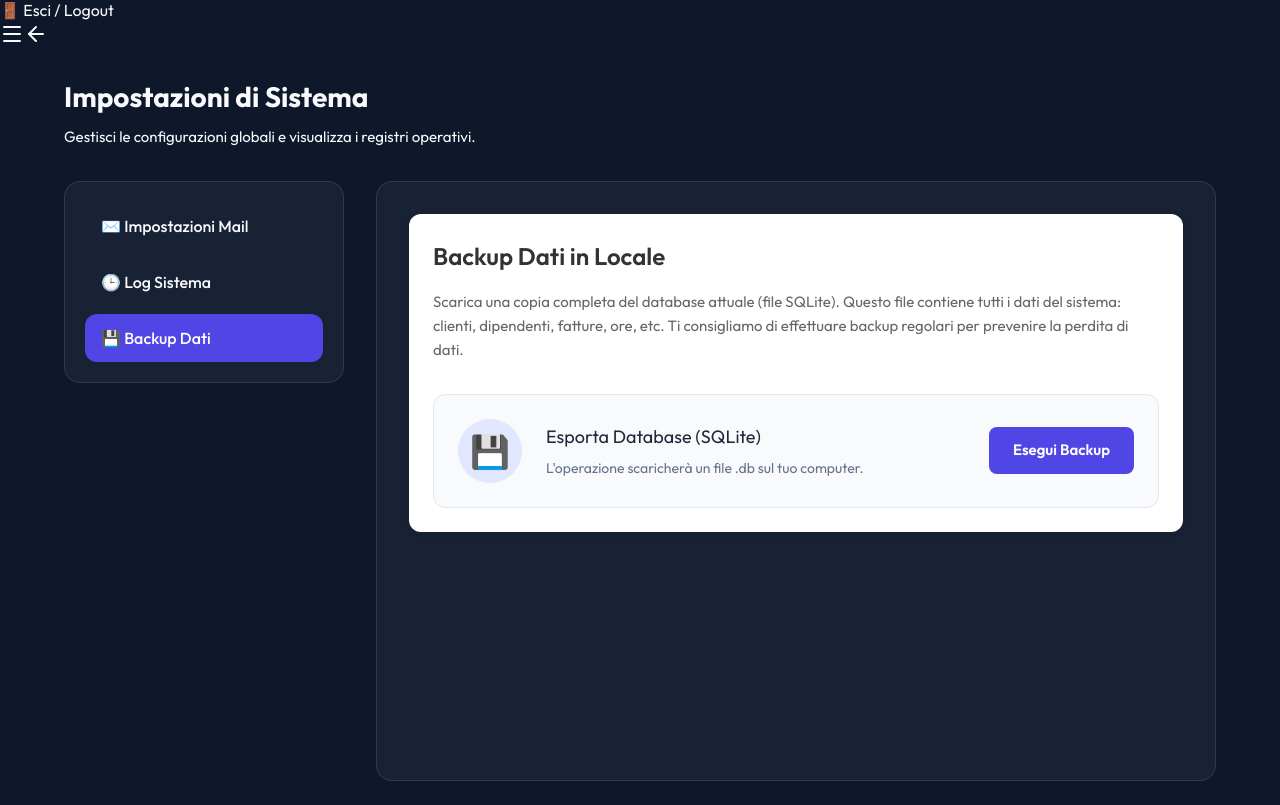
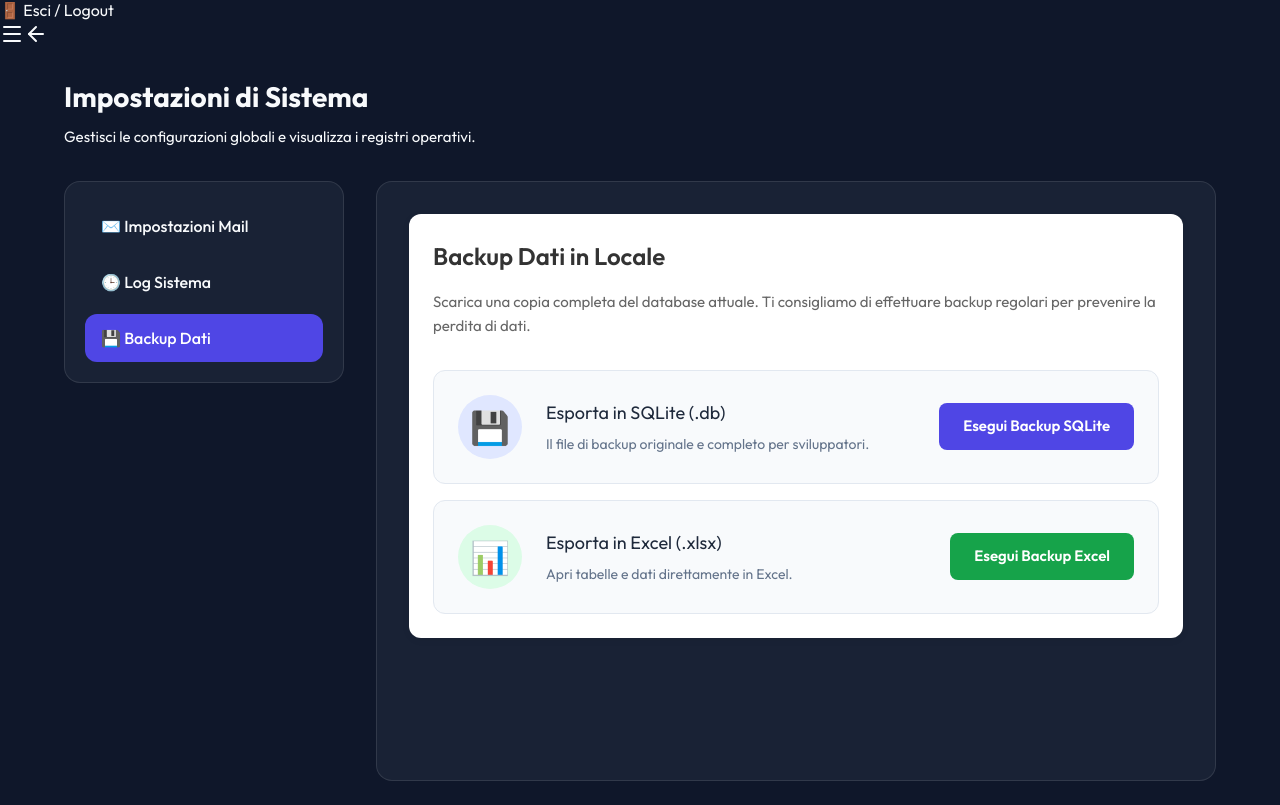
Before and after one commit to emmedueisrl-cloud/gestionale-m2i-web, a React (Vite) app in the folder gestionale_m2i_react/: page /admin/impostazioni/backup in a window 1280 px wide. Shown: the part 650-1455 px from the top of the page. Built offline with nearby package versions, Linux system fonts and the light colour scheme; no server answers; sample sign-in values are in the browser's storage.

Commit message:
feat: Add Excel export backup

```diff
--- a/gestionale_m2i_react/src/pages/Impostazioni/BackupSistema.jsx
+++ b/gestionale_m2i_react/src/pages/Impostazioni/BackupSistema.jsx
@@ -2,12 +2,16 @@ import React, { useState } from 'react';
 
 const BackupSistema = () => {
   const [isDownloading, setIsDownloading] = useState(false);
+  const [isDownloadingExcel, setIsDownloadingExcel] = useState(false);
 
-  const handleBackup = async () => {
-    setIsDownloading(true);
+  const handleBackup = async (type = 'sqlite') => {
+    if (type === 'excel') setIsDownloadingExcel(true);
+    else setIsDownloading(true);
+
     try {
       const baseUrl = import.meta.env.VITE_API_URL || '';
-      const response = await fetch(`${baseUrl}/api/backup-db`, {
+      const endpoint = type === 'excel' ? '/api/backup-excel' : '/api/backup-db';
+      const response = await fetch(`${baseUrl}${endpoint}`, {
         method: 'GET',
       });
 
@@ -16,14 +20,10 @@ const BackupSistema = () => {
         throw new Error(`(Status ${response.status}) ${errorText || 'Errore sconosciuto dal server'}`);
       }
 
-      // Convert the response into a blob
       const blob = await response.blob();
-
-      // Create a temporary URL for the blob
       const url = window.URL.createObjectURL(blob);
 
-      // Retrieve the filename from the content-disposition header if available, otherwise use a default
-      let filename = 'gestionale_backup.db';
+      let filename = type === 'excel' ? 'gestionale_backup.xlsx' : 'gestionale_backup.db';
       const disposition = response.headers.get('content-disposition');
       if (disposition && disposition.indexOf('attachment') !== -1) {
         const matches = /filename="([^"]*)"/.exec(disposition);
@@ -37,23 +37,21 @@ const BackupSistema = () => {
         }
       }
 
-      // Create a temporary link element
       const link = document.createElement('a');
       link.href = url;
       link.download = filename;
 
-      // Append to body, click and remove
       document.body.appendChild(link);
       link.click();
       document.body.removeChild(link);
 
-      // Clean up the URL object
       window.URL.revokeObjectURL(url);
     } catch (error) {
       console.error('Errore:', error);
       alert('Si è verificato un errore durante il backup: ' + error.message);
     } finally {
-      setIsDownloading(false);
+      if (type === 'excel') setIsDownloadingExcel(false);
+      else setIsDownloading(false);
     }
   };
 
@@ -61,25 +59,45 @@ const BackupSistema = () => {
     <div style={styles.container}>
       <h2 style={styles.title}>Backup Dati in Locale</h2>
       <p style={styles.description}>
-        Scarica una copia completa del database attuale (file SQLite). Questo file contiene tutti i dati del sistema: clienti, dipendenti, fatture, ore, etc.
-        Ti consigliamo di effettuare backup regolari per prevenire la perdita di dati.
+        Scarica una copia completa del database attuale. Ti consigliamo di effettuare backup regolari per prevenire la perdita di dati.
       </p>
 
+      <div style={styles.cardContainer}>
+        {/* Card SQLite */}
         <div style={styles.card}>
           <div style={styles.iconContainer}>
             <span style={styles.icon}>💾</span>
           </div>
           <div style={styles.infoContainer}>
-          <h3 style={styles.cardTitle}>Esporta Database (SQLite)</h3>
-          <p style={styles.cardText}>L'operazione scaricherà un file .db sul tuo computer.</p>
+            <h3 style={styles.cardTitle}>Esporta in SQLite (.db)</h3>
+            <p style={styles.cardText}>Il file di backup originale e completo per sviluppatori.</p>
           </div>
           <button
             style={{ ...styles.button, ...(isDownloading ? styles.buttonDisabled : {}) }}
-          onClick={handleBackup}
-          disabled={isDownloading}
+            onClick={() => handleBackup('sqlite')}
+            disabled={isDownloading || isDownloadingExcel}
           >
-          {isDownloading ? 'Scaricamento...' : 'Esegui Backup'}
+            {isDownloading ? 'Scaricamento...' : 'Esegui Backup SQLite'}
           </button>
+        </div>
+
+        {/* Card Excel */}
+        <div style={styles.card}>
+          <div style={{ ...styles.iconContainer, background: '#dcfce7' }}>
+            <span style={styles.icon}>📊</span>
+          </div>
+          <div style={styles.infoContainer}>
+            <h3 style={styles.cardTitle}>Esporta in Excel (.xlsx)</h3>
+            <p style={styles.cardText}>Apri tabelle e dati direttamente in Excel.</p>
+          </div>
+          <button
+            style={{ ...styles.button, background: '#16a34a', ...(isDownloadingExcel ? styles.buttonDisabled : {}) }}
+            onClick={() => handleBackup('excel')}
+            disabled={isDownloading || isDownloadingExcel}
+          >
+            {isDownloadingExcel ? 'Scaricamento...' : 'Esegui Backup Excel'}
+          </button>
+        </div>
       </div>
     </div>
   );
@@ -104,6 +122,11 @@ const styles = {
     marginBottom: '32px',
     lineHeight: '1.6',
     maxWidth: '800px'
+  },
+  cardContainer: {
+    display: 'flex',
+    flexDirection: 'column',
+    gap: '16px'
   },
   card: {
     display: 'flex',
```
Also changed, not shown: 1 other file (tests, documents, lock files or other folders). Lines whose indentation alone changed are shown as unchanged.
